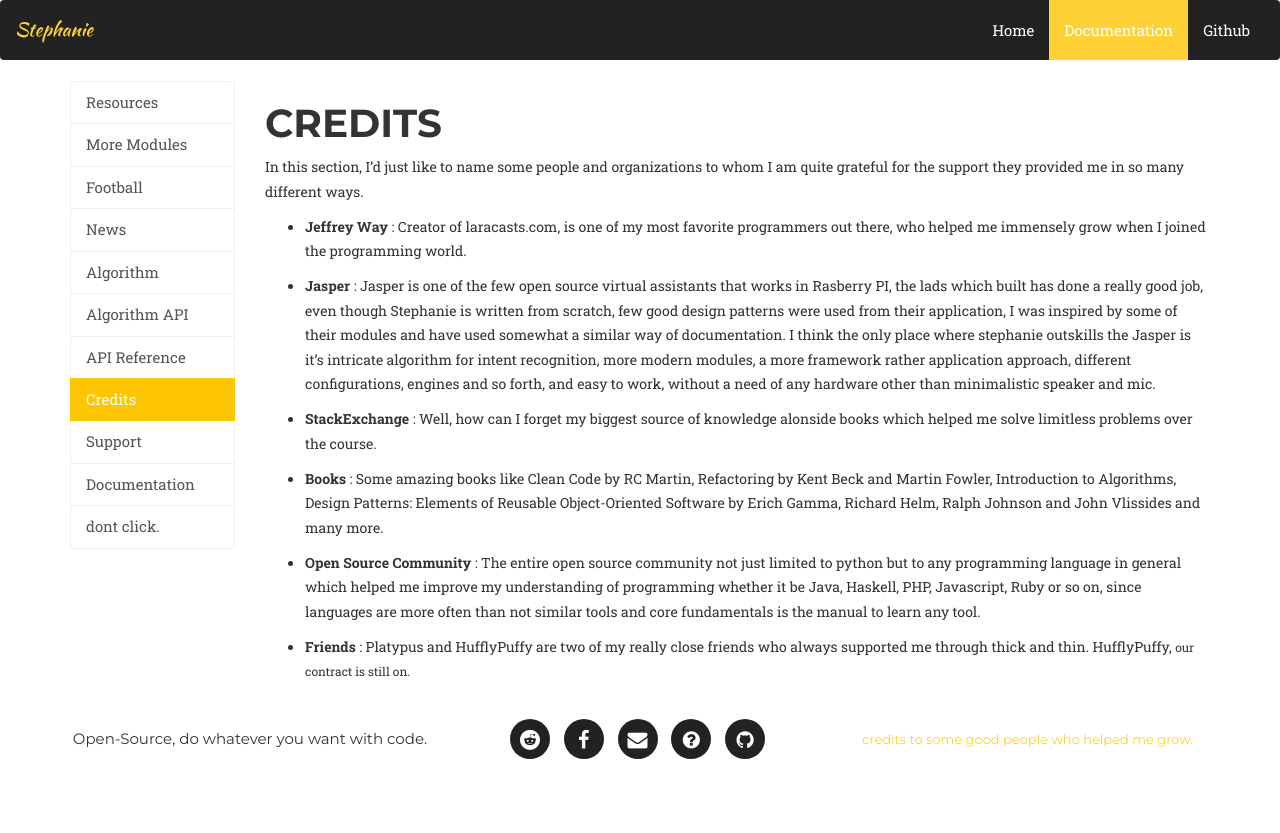
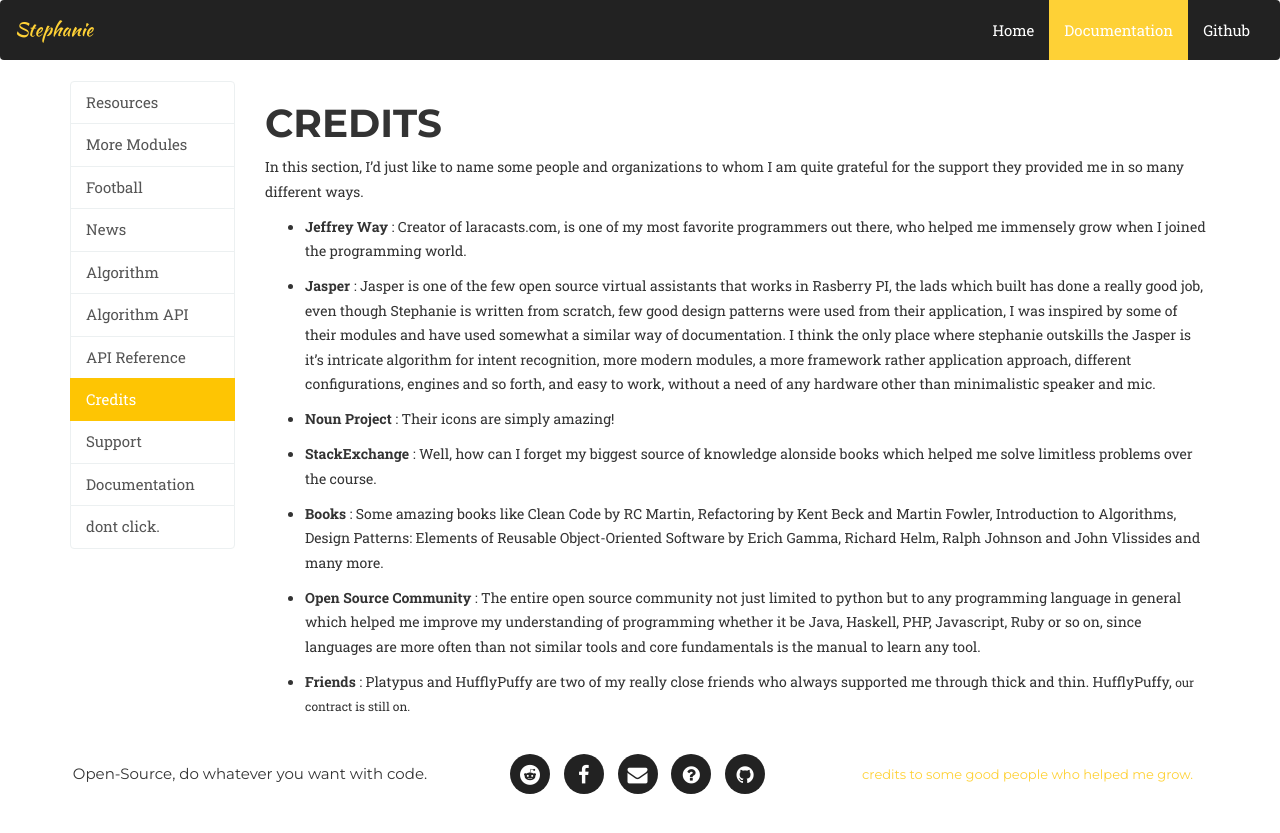
Before and after one commit to SlapBot/slapbot.github.io, a Jekyll site: the page built from documentation/resources/credits/index.md, in a window 1280 px wide. Shown: the top 833 px of the page. Built offline with Jekyll 4.4.1, drawn with Linux system fonts in a browser that asks for light colours; nearby versions of some CDN libraries; some web fonts are replaced.

Commit message:
Added Reference to The Noun Project

```diff
--- a/documentation/resources/credits/index.md
+++ b/documentation/resources/credits/index.md
@@ -11,6 +11,8 @@ In this section, I'd just like to name some people and organizations to whom I a
 
 - **Jasper** : Jasper is one of the few open source virtual assistants that works in Rasberry PI, the lads which built has done a really good job, even though Stephanie is written from scratch, few good design patterns were used from their application, I was inspired by some of their modules and have used somewhat a similar way of documentation. I think the only place where stephanie outskills the Jasper is it's intricate algorithm for intent recognition, more modern modules, a more framework rather application approach, different configurations, engines and so forth, and easy to work, without a need of any hardware other than minimalistic speaker and mic.
 
+- **Noun Project** : Their icons are simply amazing!
+
 - **StackExchange** : Well, how can I forget my biggest source of knowledge alonside books which helped me solve limitless problems over the course.
 
 - **Books** : Some amazing books like Clean Code by RC Martin, Refactoring by Kent Beck and Martin Fowler, Introduction to Algorithms, Design Patterns: Elements of Reusable Object-Oriented Software by Erich Gamma, Richard Helm, Ralph Johnson and John Vlissides and many more.
```
